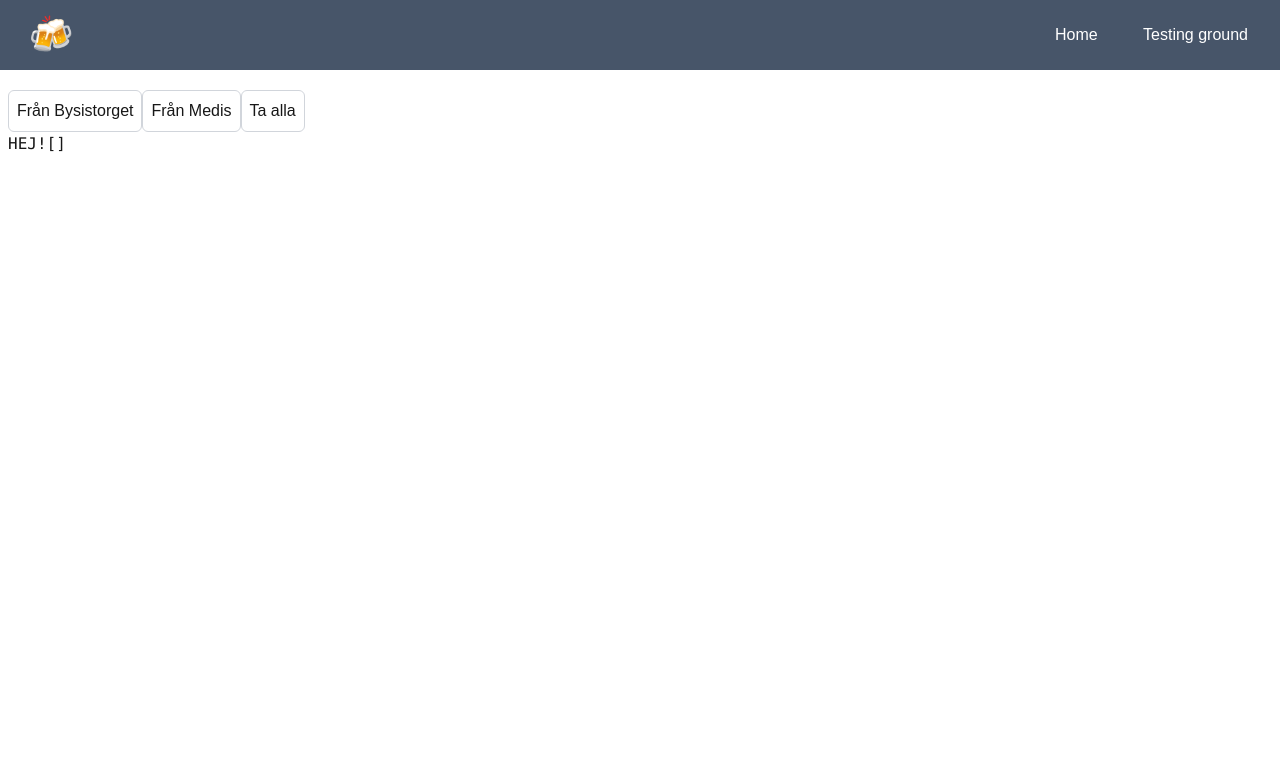
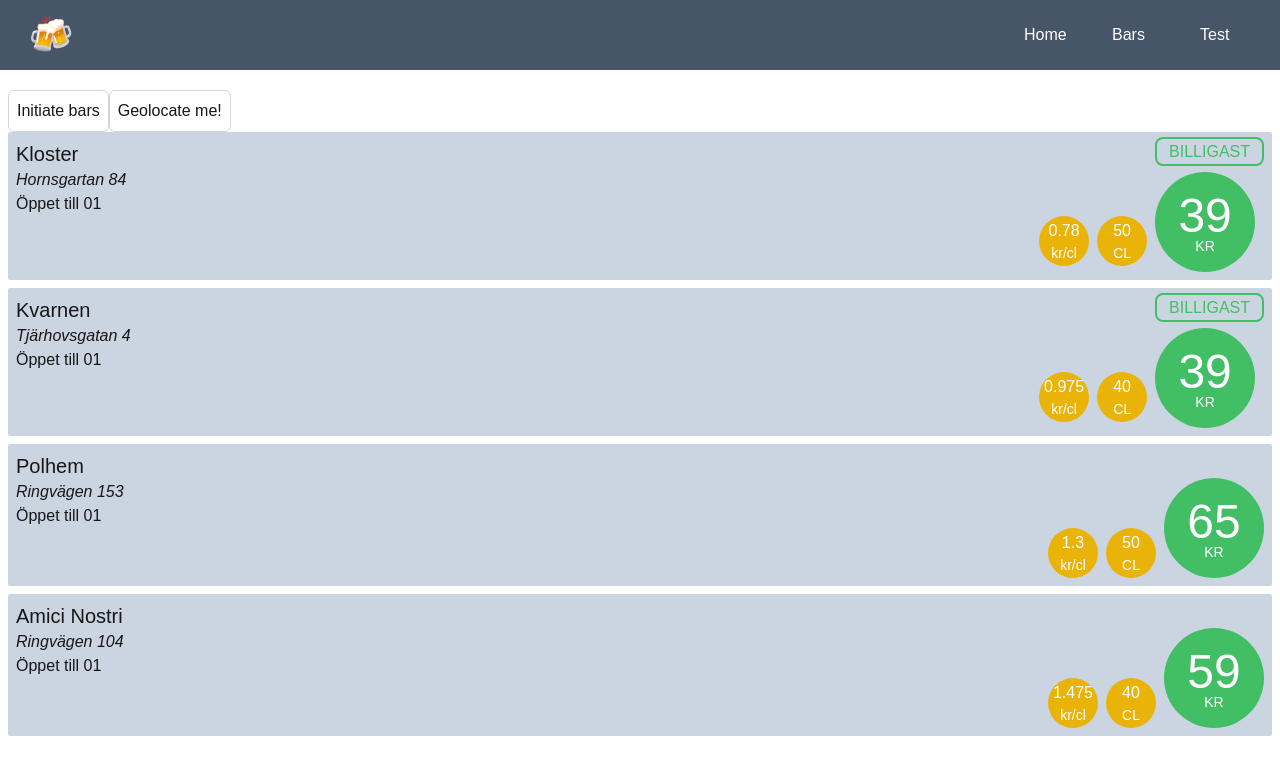
Before and after one commit to nickenickenicke/billig-bars, a Next.js app: page /bars in a window 1280 px wide. Shown: the top 774 px of the page. Built offline with nearby package versions, Linux system fonts and the light colour scheme; no server answers; the database is empty.

Commit message:
Moved pages around

```diff
--- a/src/app/bars/page.tsx
+++ b/src/app/bars/page.tsx
@@ -1,10 +1,5 @@
-import { Bar } from '@/models/Bar'
-import DisplayBars from '@/components/DisplayBars'
-import { getBars } from '@/actions/getBars'
+import { BarsList } from '@/components/BarsList'
 
-export default async function Bars() {
-  let bars: Bar[] = []
-  bars = await getBars()
-
-  return <>{<DisplayBars bars={bars} />}</>
+export default function Bars() {
+  return <BarsList />
 }
--- /dev/null
+++ b/src/app/testing-ground/page.tsx
@@ -0,0 +1,10 @@
+import { Bar } from '@/models/Bar'
+import DisplayBars from '@/components/DisplayBars'
+import { getBars } from '@/actions/getBars'
+
+export default async function TestingGround() {
+  let bars: Bar[] = []
+  bars = await getBars()
+
+  return <>{<DisplayBars bars={bars} />}</>
+}
--- a/src/components/Navigation.tsx
+++ b/src/components/Navigation.tsx
@@ -14,7 +14,12 @@ export const Navigation = () => {
         </li>
         <li>
           <Link href={'/bars'} className="flex h-[70px] min-w-20 items-center px-4">
-            Testing ground
+            Bars
+          </Link>
+        </li>
+        <li>
+          <Link href={'/testing-ground'} className="flex h-[70px] min-w-20 items-center px-4">
+            Test
           </Link>
         </li>
       </ul>
```
